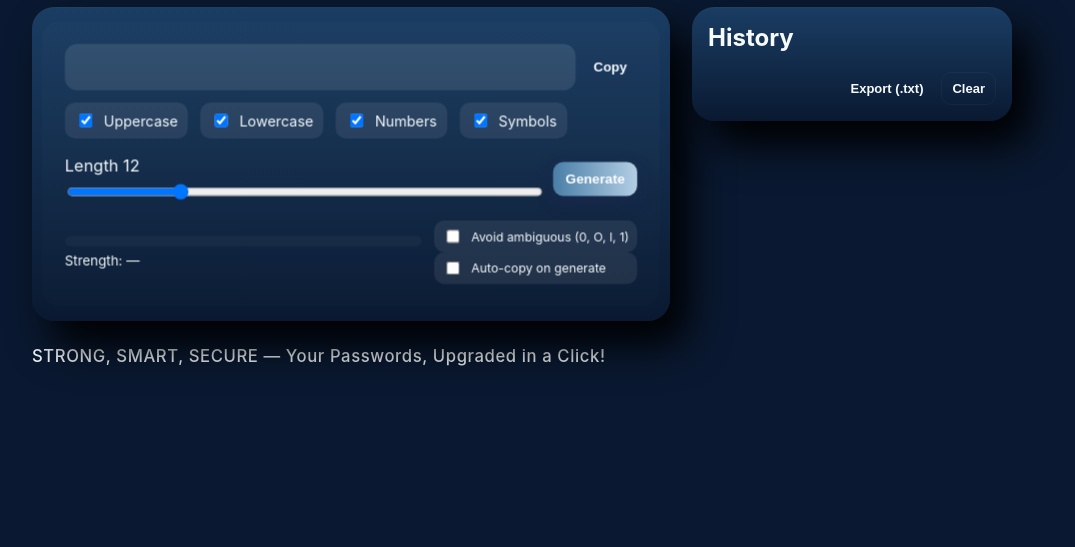
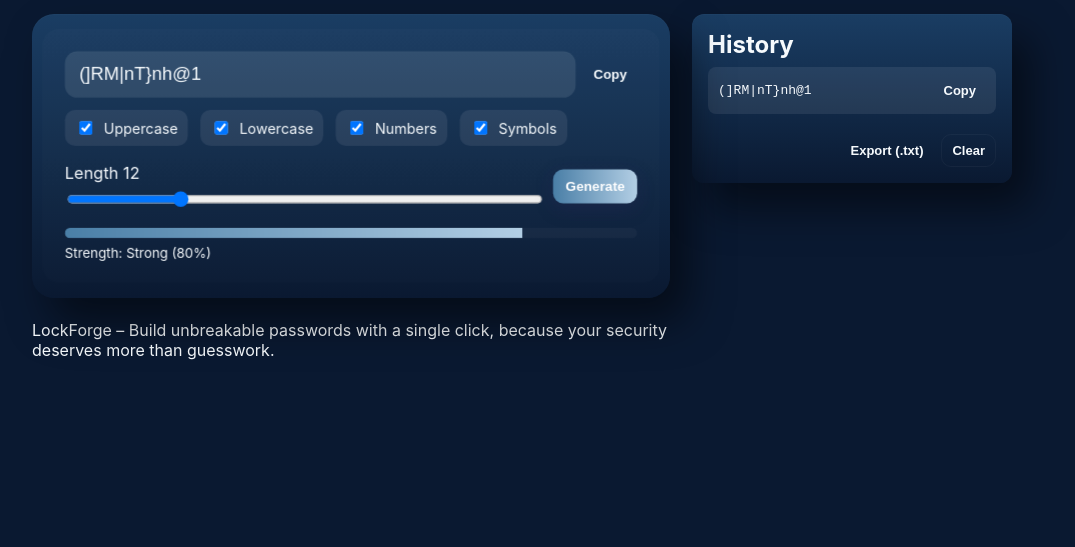
Before and after one commit to ParthaPratimBorah/LockForge-PasswordGenerator, a plain HTML site: page index.html in a window 1280 px wide. Shown: the part 253-800 px from the top of the page, without its empty margins (118-1193 px from the left). Drawn offline with Linux system fonts and the light colour scheme.

Commit message:
Fix: corrected history section copy and clear button functionality

```diff
--- a/app.js
+++ b/app.js
@@ -1,17 +1,4 @@
-/* ================
-   Password Generator Script
-   Implements:
-   - Generate password
-   - Copy to clipboard + auto-copy option
-   - Strength indicator
-   - 3D tilt effect on card by pointer movement
-   - Password history (last 5) without "Use" button
-   - Export history to .txt
-   ================ */
 
-/* -------------------------
-   Utility / config
-   ------------------------- */
 const UPPER = "ABCDEFGHIJKLMNOPQRSTUVWXYZ";
 const LOWER = "abcdefghijklmnopqrstuvwxyz";
 const NUMS = "0123456789";
@@ -30,8 +17,6 @@ const uppercaseChk = document.getElementById("uppercase");
 const lowercaseChk = document.getElementById("lowercase");
 const numbersChk = document.getElementById("numbers");
 const symbolsChk = document.getElementById("symbols");
-const avoidAmbiguous = document.getElementById("avoidAmbiguous");
-const autoCopy = document.getElementById("autoCopy");
 
 const strengthFill = document.getElementById("strengthFill");
 const strengthText = document.getElementById("strengthText");
@@ -41,6 +26,7 @@ const exportBtn = document.getElementById("exportBtn");
 const clearHistoryBtn = document.getElementById("clearHistory");
 
 const card = document.getElementById("card");
+const themeCheckbox = document.getElementById("themeCheckbox");
 
 /* -------------------------
    App state
@@ -57,10 +43,6 @@ function buildCharset(){
   if(lowercaseChk.checked) charset += LOWER;
   if(numbersChk.checked) charset += NUMS;
   if(symbolsChk.checked) charset += SYMBOLS;
-  if(avoidAmbiguous.checked){
-    const re = new RegExp("[" + AMBIGUOUS.split("").map(c=>"\\"+c).join("") + "]","g");
-    charset = charset.replace(re,"");
-  }
   return charset;
 }
 
@@ -84,11 +66,6 @@ function generatePassword(length){
   for(let i=0;i<requiredCount;i++){
     let set = selectedSets[i % selectedSets.length];
     let ch = set[randomInt(set.length)];
-    if(avoidAmbiguous.checked && AMBIGUOUS.includes(ch)){
-      while(AMBIGUOUS.includes(ch)){
-        ch = set[randomInt(set.length)];
-      }
-    }
     pw += ch;
   }
   // fill remaining
@@ -101,18 +78,24 @@ function generatePassword(length){
   return pw;
 }
 
-/* Password strength estimation */
+/* Password strength estimation (simple but practical)
+   - Points for length, types included
+   - Returns score 0..100 and a label
+*/
 function evaluateStrength(pw){
   if(!pw) return {score:0,label:"—"};
   let score = 0;
+  // length points
   const len = pw.length;
-  score += Math.min(40, (len - 6) * 3.33); // up to 40 points
+  score += Math.min(40, (len - 6) * 3.33); // up to 40 points for length 6->18+
+  // variety
   const hasLower = /[a-z]/.test(pw);
   const hasUpper = /[A-Z]/.test(pw);
   const hasNum = /[0-9]/.test(pw);
   const hasSym = /[^A-Za-z0-9]/.test(pw);
   const types = [hasLower, hasUpper, hasNum, hasSym].filter(Boolean).length;
   score += types * 15; // up to 60
+  // penalty for repeated sequences or common patterns (simple)
   if(/(.)\1{2,}/.test(pw)) score -= 10;
   if(/^(?:password|1234|qwerty|admin)/i.test(pw)) score = 5;
   score = Math.max(0, Math.min(100, Math.round(score)));
@@ -129,6 +112,7 @@ function updateStrengthUI(pw){
   const s = evaluateStrength(pw);
   strengthFill.style.width = s.score + "%";
   strengthText.textContent = `Strength: ${s.label} (${s.score}%)`;
+  // set color classes
   strengthFill.className = "strength-fill";
   if(s.score >= 80) strengthFill.classList.add("strength-strong");
   else if(s.score >= 60) strengthFill.classList.add("strength-medium");
@@ -143,36 +127,31 @@ function pushHistory(pw){
   if(history.length > MAX_HISTORY) history.pop();
   renderHistory();
 }
-
 function renderHistory(){
   regenerateHistoryList.innerHTML = "";
-  history.forEach((h) => {
+  history.forEach((h, idx) => {
     const li = document.createElement("li");
     const span = document.createElement("span");
     span.textContent = h.pw;
-
     const actions = document.createElement("div");
     actions.style.display = "flex";
     actions.style.gap = "6px";
-
     const copy = document.createElement("button");
     copy.className = "btn small";
     copy.textContent = "Copy";
-    copy.onclick = () => {
-      navigator.clipboard.writeText(h.pw);
-      flashMessage("Copied history item");
-    };
+    copy.onclick = () => { navigator.clipboard.writeText(h.pw); flashMessage("Copied history item"); };
+    actions.appendChild(copy);
 
-    actions.appendChild(copy);
+
     li.appendChild(span);
     li.appendChild(actions);
-
     regenerateHistoryList.appendChild(li);
   });
 }
 
-/* flash message */
+/* flash message (tiny toast) */
 function flashMessage(msg){
+  // small ephemeral feedback via title attribute (quick)
   const prev = document.title;
   document.title = msg;
   setTimeout(()=>document.title = prev, 900);
@@ -187,9 +166,11 @@ function onGenerate(){
   passwordOutput.value = pw;
   updateStrengthUI(pw);
   pushHistory(pw);
-  if(autoCopy.checked && pw) {
-    navigator.clipboard.writeText(pw).then(()=> flashMessage("Auto-copied"));
-  }
+}
+
+function onRegenerate(){
+
+  onGenerate();
 }
 
 function onCopy(){
@@ -235,18 +216,10 @@ clearHistoryBtn.addEventListener("click", () => {
   renderHistory();
 });
 
-themeCheckbox.addEventListener("change", (e) => {
-  applyTheme(e.target.checked);
-});
-/* set default from prefers-color-scheme */
-const prefersLight = window.matchMedia && window.matchMedia('(prefers-color-scheme: light)').matches;
-themeCheckbox.checked = prefersLight;
-applyTheme(themeCheckbox.checked);
-
 /* 3D tilt effect */
 (function addTilt(){
   const root = card;
-  const damp = 16;
+  const damp = 16; // smaller = more tilt
   let rect = root.getBoundingClientRect();
 
   function updateRect(){ rect = root.getBoundingClientRect(); }
--- a/index.html
+++ b/index.html
@@ -3,13 +3,14 @@
 <head>
   <meta charset="utf-8" />
   <meta name="viewport" content="width=device-width,initial-scale=1" />
-  <title>LockForge-Password-generator</title>
+  <title>3D Password Generator</title>
   <link rel="stylesheet" href="style.css" />
 </head>
 <body>
   <main class="app">
     <header class="app-header">
-      <h1 class="title">LockForge</h1>
+      <h1 class="title">PassCraft</h1>
+
     </header>
 
     <section class="card-wrapper">
@@ -57,17 +58,6 @@
               <div class="strength-bar" id="strengthBar" aria-hidden="true"><div class="strength-fill" id="strengthFill"></div></div>
               <div class="strength-text" id="strengthText">Strength: —</div>
             </div>
-
-            <div class="extras">
-              <label class="control small">
-                <input type="checkbox" id="avoidAmbiguous" />
-                Avoid ambiguous (0, O, l, 1)
-              </label>
-              <label class="control small">
-                <input type="checkbox" id="autoCopy" />
-                Auto-copy on generate
-              </label>
-            </div>
           </div>
         </div>
       </div>
@@ -83,7 +73,7 @@
     </aside>
 
     <footer class="app-footer">
-      <small>STRONG, SMART, SECURE — Your Passwords, Upgraded in a Click!</small>
+      <large>LockForge – Build unbreakable passwords with a single click, because your security deserves more than guesswork.</large>
     </footer>
   </main>
 
--- a/style.css
+++ b/style.css
@@ -1,387 +1,230 @@
-
-:root {
-    --bg: #0A1931;
-    /* page background */
-    --card-bg: linear-gradient(180deg, #1A3D63 0%, #0A1931 100%);
-    --accent: #4A7FA7;
-    /* primary accent */
-    --accent-2: #B3CFE5;
-    /* secondary accent */
-    --muted: #F6FAFD;
-    /* text color */
-    --surface: rgba(246, 250, 253, 0.08);
-    /* panels / controls */
-    --glass: rgba(246, 250, 253, 0.1);
-    /* input backgrounds */
-    --success: #4A7FA7;
-    /* success tone */
-    --warning: #B3CFE5;
-    /* warning tone */
-    --danger: #E63946;
-    /* danger (added, since not in palette) */
-    --shadow: 18px 24px 42px rgba(0, 0, 0, 5), inset 0 1px 0 rgba(255, 255, 255, 0.02);
+:root{
+  --bg: #0A1931;            /* page background */
+  --card-bg: linear-gradient(180deg,#1A3D63 0%, #0A1931 100%);
+  --accent: #4A7FA7;        /* primary accent */
+  --accent-2: #B3CFE5;      /* secondary accent */
+  --muted: #F6FAFD;         /* text color */
+  --surface: rgba(246,250,253,0.08); /* panels / controls */
+  --glass: rgba(246,250,253,0.1);    /* input backgrounds */
+  --success: #4A7FA7;       /* success tone */
+  --warning: #B3CFE5;       /* warning tone */
+  --danger: #E63946;        /* danger (added, since not in palette) */
+  --shadow: 18px 24px 42px rgba(0,0,0,0.5), inset 0 1px 0 rgba(255,255,255,0.02);
   --radius: 16px;
   --max-width: 980px;
   --card-padding: 22px;
   --font-family: Inter, ui-sans-serif, system-ui, -apple-system, "Segoe UI", Roboto, "Helvetica Neue", Arial;
 }
 
-
 /* Reset & base */
-* {
-    box-sizing: border-box
-}
-
-html,
-body {
-    height: 100%
-}
-
-body {
-    margin: 0;
-    font-family: var(--font-family);
-    background: var(--bg);
-    color: var(--muted);
-    display: flex;
-    align-items: center;
-    justify-content: center;
-    padding: 28px;
-    -webkit-font-smoothing: antialiased;
-    -moz-osx-font-smoothing: grayscale;
+*{box-sizing:border-box}
+html,body{height:100%}
+body{
+  margin:0;
+  font-family:var(--font-family);
+  background:var(--bg);
+  color:var(--muted);
+  display:flex;
+  align-items:center;
+  justify-content:center;
+  padding:28px;
+  -webkit-font-smoothing:antialiased;
+  -moz-osx-font-smoothing:grayscale;
 }
 
 /* Main layout */
-.app {
-    width: 100%;
-    max-width: var(--max-width);
-    display: grid;
+.app{
+  width:100%;
+  max-width:var(--max-width);
+  display:grid;
   grid-template-columns: 1fr 320px;
-    gap: 22px;
-    align-items: start;
+  gap:22px;
+  align-items:start;
 }
 
 /* Header */
-.app-header {
-    grid-column: 1 / span 2;
-    display: flex;
-    align-items: center;
-    justify-content: space-between;
-    margin-bottom: 8px;
+.app-header{
+  grid-column:1 / span 2;
+  display:flex;
+  align-items:center;
+  justify-content:space-between;
+  margin-bottom:8px;
 }
-
-.title {
-    color: var(--muted);
-    font-size: 40px;
-    margin: 0;
-    letter-spacing: 0.6px;
-}
-
-/* Footer */
-.app-footer {
-    color: var(--muted);
-    font-size: 20px;
-    margin: 0;
-    letter-spacing: 0.6px;
-    font-weight: 500;
-    text-decoration-color: #1A3D63;
+.title{
+  color:var(--muted);
+  font-size:40px;
+  margin:0;
+  letter-spacing:0.6px;
 }
 
 /* Card wrapper for perspective */
-.card-wrapper {
-    perspective: 1200px;
+.card-wrapper{
+  perspective:1200px;
 }
 
 /* 3D card */
-.card {
-    background: var(--card-bg);
-    border-radius: calc(var(--radius) + 6px);
-    padding: 18px;
-    width: 100%;
-    color: var(--muted);
-    transform-style: preserve-3d;
-    transition: transform 220ms cubic-bezier(.2, .8, .2, 1), box-shadow 200ms;
+.card{
+  background:var(--card-bg);
+  border-radius:calc(var(--radius) + 6px);
+  padding:18px;
+  width:100%;
+  color:var(--muted);
+  transform-style:preserve-3d;
+  transition:transform 220ms cubic-bezier(.2,.8,.2,1), box-shadow 200ms;
   box-shadow: var(--shadow);
 }
-
-.card:focus {
-    outline: 2px solid rgba(124, 92, 255, 0.18)
-}
-
-.card-inner {
-    border-radius: var(--radius);
-    padding: var(--card-padding);
-    background: linear-gradient(180deg, rgba(255, 255, 255, 0.02), rgba(255, 255, 255, 0.01));
+.card:focus{outline:2px solid rgba(124,92,255,0.18)}
+.card-inner{
+  border-radius:var(--radius);
+  padding:var(--card-padding);
+  background: linear-gradient(180deg, rgba(255,255,255,0.02), rgba(255,255,255,0.01));
   transform: translateZ(30px);
 }
 
-/* History panel */
-.history-panel {
-    background: var(--card-bg);
-    border-radius: calc(var(--radius) + 6px);
-    padding: 16px;
-    color: var(--muted);
-    transform-style: preserve-3d;
-    transform: translateZ(30px);
-    box-shadow: var(--shadow);
-    height: min-content;
+/* Top section */
+.password-display{
+  display:flex;
+  gap:8px;
+  align-items:center;
 }
-
-/* Top section */
-.password-display {
-    display: flex;
-    gap: 8px;
-    align-items: center;
-}
-
-.password-display input {
-    flex: 1;
-    font-size: 18px;
-    padding: 12px 14px;
-    background: var(--glass);
+.password-display input{
+  flex:1;
+  font-size:18px;
+  padding:12px 14px;
+  background:var(--glass);
   border-radius: 12px;
   border: none;
-    color: var(--muted);
-    outline: none;
-    box-shadow: inset 0 1px 0 rgba(255, 255, 255, 0.02);
+  color:var(--muted);
+  outline:none;
+  box-shadow: inset 0 1px 0 rgba(255,255,255,0.02);
 }
-
-.btn {
-    border: 0;
-    padding: 9px 12px;
-    border-radius: 10px;
-    cursor: pointer;
-    font-weight: 600;
-    background: transparent;
-    color: var(--muted);
-    transition: transform 150ms ease, box-shadow 150ms ease, background 150ms ease;
+.btn{
+  border:0;
+  padding:9px 12px;
+  border-radius:10px;
+  cursor:pointer;
+  font-weight:600;
+  background:transparent;
+  color:var(--muted);
+  transition:transform 150ms ease, box-shadow 150ms ease, background 150ms ease;
 }
-
-.btn.small {
-    padding: 8px 10px;
-    font-size: 13px
-}
-
-.btn.primary {
-    background: linear-gradient(90deg, var(--accent), var(--accent-2));
-    color: white;
+.btn.small{padding:8px 10px;font-size:13px}
+.btn.primary{
+  background: linear-gradient(90deg,var(--accent), var(--accent-2));
+  color:white;
   box-shadow: 0 6px 18px rgba(44, 37, 88, 0.28);
 }
-
-.btn.ghost {
-    background: transparent;
-    border: 1px solid rgba(255, 255, 255, 0.04)
-}
+.btn.ghost{background:transparent;border:1px solid rgba(255,255,255,0.04)}
 
 /* Controls */
-.controls-row {
-    display: flex;
-    gap: 12px;
-    margin-top: 12px;
-    flex-wrap: wrap;
+.controls-row{
+  display:flex;
+  gap:12px;
+  margin-top:12px;
+  flex-wrap:wrap;
 }
-
-.control {
-    display: flex;
-    gap: 8px;
-    align-items: center;
-    background: var(--surface);
-    padding: 8px 10px;
-    border-radius: 10px;
-    font-size: 14px;
+.control{
+  display:flex;
+  gap:8px;
+  align-items:center;
+  background:var(--surface);
+  padding:8px 10px;
+  border-radius:10px;
+  font-size:14px;
 }
-
-.control.small {
-    font-size: 12px;
-    padding: 6px 8px
-}
+.control.small{font-size:12px;padding:6px 8px}
 
 /* Mid */
-.card-mid {
-    margin-top: 16px;
-    display: flex;
-    align-items: center;
-    justify-content: space-between;
-    gap: 12px;
-    flex-wrap: wrap;
+.card-mid{
+  margin-top:16px;
+  display:flex;
+  align-items:center;
+  justify-content:space-between;
+  gap:12px;
+  flex-wrap:wrap;
 }
-
-.length-control {
-    flex: 1;
-    min-width: 220px
-}
-
-.length-control input[type=range] {
-    width: 100%;
-    margin-top: 8px
-}
+.length-control{flex:1; min-width:220px}
+.length-control input[type=range]{width:100%; margin-top:8px}
 
 /* Buttons row */
-.buttons-row {
-    display: flex;
-    gap: 10px;
-    align-items: center;
-}
+.buttons-row{display:flex; gap:10px; align-items:center;}
 
 /* Bottom */
-.card-bottom {
-    margin-top: 16px;
-    display: flex;
-    align-items: center;
-    justify-content: space-between;
-    gap: 12px;
-    flex-wrap: wrap;
+.card-bottom{
+  margin-top:16px;
+  display:flex;
+  align-items:center;
+  justify-content:space-between;
+  gap:12px;
+  flex-wrap:wrap;
 }
+.strength{flex:1; min-width:220px}
+.strength-bar{height:10px;background:rgba(255,255,255,0.03);border-radius:999px;overflow:hidden;margin-bottom:6px}
+.strength-fill{height:100%; width:0%; transition:width 260ms ease, background 260ms ease}
+.strength-text{font-size:13px; color:var(--muted)}
 
-.strength {
-    flex: 1;
-    min-width: 220px
+/* History panel */
+.history-panel{
+  background:var(--card-bg);
+  border-radius:12px;
+  padding:16px;
+  color:var(--muted);
+  box-shadow: var(--shadow);
+  height:min-content;
 }
-
-.strength-bar {
-    height: 10px;
-    background: rgba(255, 255, 255, 0.03);
-    border-radius: 999px;
-    overflow: hidden;
-    margin-bottom: 6px
+.history-panel h2{margin:0 0 8px 0; color:var(--muted)}
+.history-list{list-style:none; padding:0; margin:0 0 12px 0; max-height:280px; overflow:auto}
+.history-list li{
+  padding:8px 10px;
+  background:var(--surface);
+  margin-bottom:8px;
+  border-radius:8px;
+  display:flex;
+  justify-content:space-between;
+  gap:8px;
+  align-items:center;
+  font-family:monospace;
+  font-size:13px;
 }
-
-.strength-fill {
-    height: 100%;
-    width: 0%;
-    transition: width 260ms ease, background 260ms ease
-}
-
-.strength-text {
-    font-size: 13px;
-    color: var(--muted)
-}
-
-
-.history-panel h2 {
-    margin: 0 0 8px 0;
-    color: var(--muted)
-}
-
-.history-list {
-    list-style: none;
-    padding: 0;
-    margin: 0 0 12px 0;
-    max-height: 280px;
-    overflow: auto
-}
-
-.history-list li {
-    padding: 8px 10px;
-    background: var(--surface);
-    margin-bottom: 8px;
-    border-radius: 8px;
-    display: flex;
-    justify-content: space-between;
-    gap: 8px;
-    align-items: center;
-    font-family: monospace;
-    font-size: 13px;
-}
-
-.history-actions {
-    display: flex;
-    gap: 8px;
-    justify-content: flex-end
-}
+.history-actions{display:flex; gap:8px; justify-content:flex-end}
 
 /* Theme switch (simple) */
-.theme-switch {
-    width: 44px;
-    height: 26px;
-    border-radius: 20px;
-    background: rgba(255, 255, 255, 0.06);
-    display: inline-block;
-    position: relative;
-    cursor: pointer;
+.theme-switch{
+  width:44px;height:26px;border-radius:20px;background:rgba(255,255,255,0.06);display:inline-block;position:relative;cursor:pointer;
 }
-
-.theme-switch::after {
-    content: "";
-    width: 18px;
-    height: 18px;
-    border-radius: 50%;
-    background: white;
-    position: absolute;
-    left: 4px;
-    top: 4px;
-    transition: left .18s ease, transform .18s;
-    transform: scale(.95);
+.theme-switch::after{
+  content:"";
+  width:18px;height:18px;border-radius:50%;background:white;position:absolute;left:4px;top:4px;transition:left .18s ease, transform .18s;
+  transform:scale(.95);
 }
-
-#themeCheckbox:checked+.theme-switch {
-    background: linear-gradient(90deg, var(--accent), var(--accent-2))
-}
-
-#themeCheckbox:checked+.theme-switch::after {
-    left: 22px;
-    transform: scale(1)
-}
+#themeCheckbox:checked + .theme-switch{background:linear-gradient(90deg,var(--accent),var(--accent-2))}
+#themeCheckbox:checked + .theme-switch::after{left:22px; transform:scale(1)}
 
 /* Small screen responsiveness */
-@media (max-width: 880px) {
-    .app {
+@media (max-width: 880px){
+  .app{
     grid-template-columns: 1fr;
   }
-
-    .history-panel {
-        order: 3
-    }
-
-    .card {
-        order: 1
-    }
+  .history-panel{order:3}
+  .card{order:1}
 }
 
 /* mobile tweaks */
-@media (max-width:480px) {
-    body {
-        padding: 14px
-    }
-
-    .card-inner {
-        padding: 16px
-    }
-
-    .controls-row {
-        gap: 8px
-    }
-
-    .password-display input {
-        font-size: 15px;
-        padding: 10px
-    }
+@media (max-width:480px){
+  body{padding:14px}
+  .card-inner{padding:16px}
+  .controls-row{gap:8px}
+  .password-display input{font-size:15px;padding:10px}
 }
 
 /* interactive hover / press */
-.btn:active {
-    transform: translateY(1px) scale(.997)
-}
+.btn:active{transform:translateY(1px) scale(.997)}
 
 /* visual strength colors */
-.strength-very-weak {
-    background: var(--danger)
-}
-
-.strength-weak {
-    background: linear-gradient(90deg, var(--danger), var(--warning))
-}
-
-.strength-medium {
-    background: linear-gradient(90deg, var(--warning), var(--accent))
-}
-
-.strength-strong {
-    background: linear-gradient(90deg, var(--accent), var(--accent-2))
-}
+.strength-very-weak {background:var(--danger)}
+.strength-weak {background:linear-gradient(90deg,var(--danger), var(--warning))}
+.strength-medium {background:linear-gradient(90deg,var(--warning), var(--accent))}
+.strength-strong {background:linear-gradient(90deg,var(--accent), var(--accent-2))}
 
 /* accessibility focus states */
-button:focus,
-input:focus {
-    outline: 2px dashed rgba(124, 92, 255, 0.18);
-    outline-offset: 3px
-}
+button:focus, input:focus{outline: 2px dashed rgba(124,92,255,0.18); outline-offset:3px}
```
Lines whose indentation alone changed are shown as unchanged.
